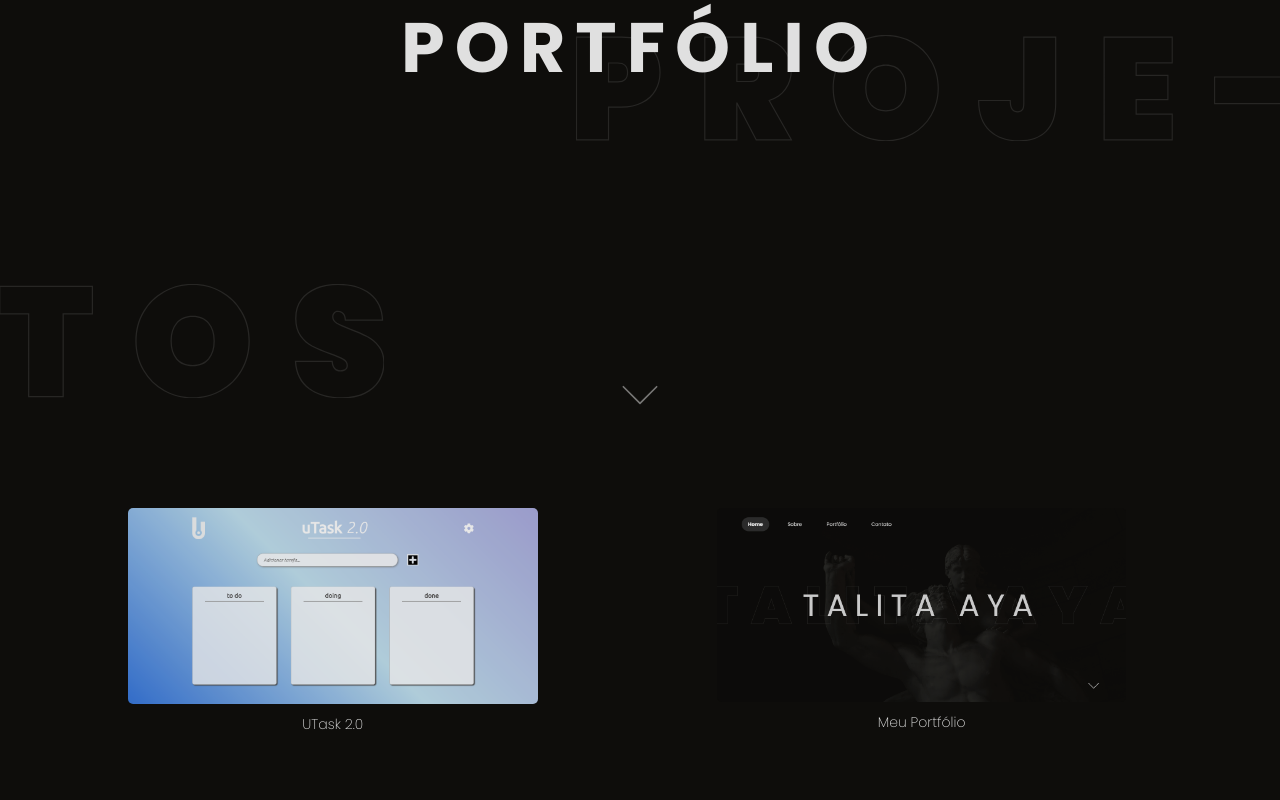
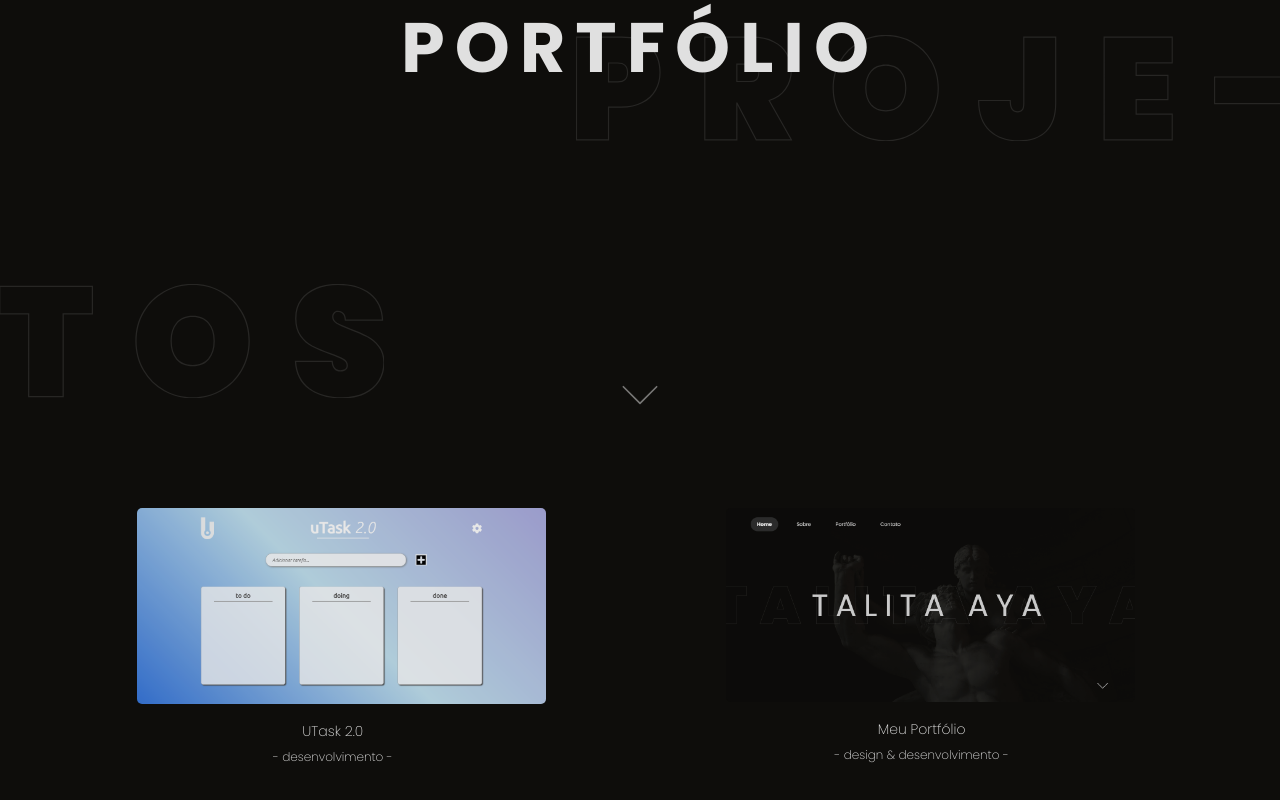
Before and after one commit to talita-aya/portfolio, a React (Create React App) app: page /portfolio in a window 1280 px wide. Shown: the part 352-1152 px from the top of the page. Built offline with nearby package versions, Linux system fonts and the light colour scheme.

Commit message:
projects added

```diff
--- a/src/pages/Portfolio/index.js
+++ b/src/pages/Portfolio/index.js
@@ -47,13 +47,15 @@ function Index() {
 
       <section className="projects">
         <div className="project-container">
-          <img src={UTask} alt="projeto" className="project-image"/>
+          <a target="_blank" href="https://github.com/talita-aya/uTask"><img src={UTask} alt="projeto" className="project-image"/></a>
           <p>UTask 2.0</p>
+          <p className="subtitle">- desenvolvimento -</p>
         </div>
 
         <div className="project-container">
-          <img src={PortfolioPage} alt="projeto" className="project-image"/>
+          <a target="_blank" href="https://github.com/talita-aya/portfolio"><img src={PortfolioPage} alt="projeto" className="project-image"/></a>
           <p>Meu Portfólio</p>
+          <p className="subtitle">- design & desenvolvimento -</p>
         </div>
       </section>
 
--- a/src/pages/Portfolio/style.css
+++ b/src/pages/Portfolio/style.css
@@ -97,6 +97,7 @@
   border-radius: 5px;
   cursor: pointer;
   opacity: 0.9;
+  margin-left: 60px;
 }
 
 .project-container img:hover {
@@ -109,3 +110,8 @@
   margin-top: 10px;
   font-weight: 200;
 }
+
+.subtitle {
+  font-size: 12px !important;
+  line-height: 10px;
+}
```
